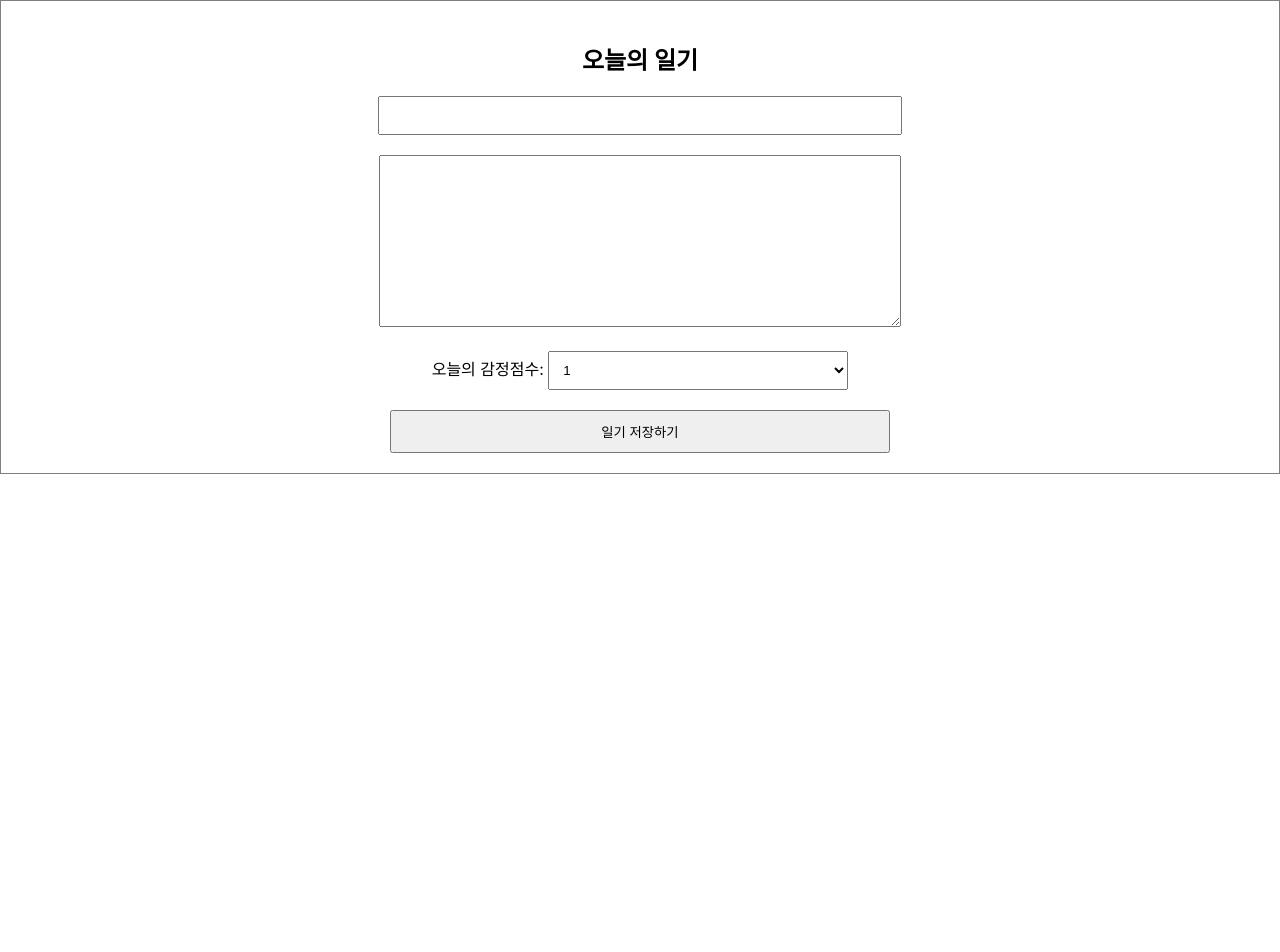
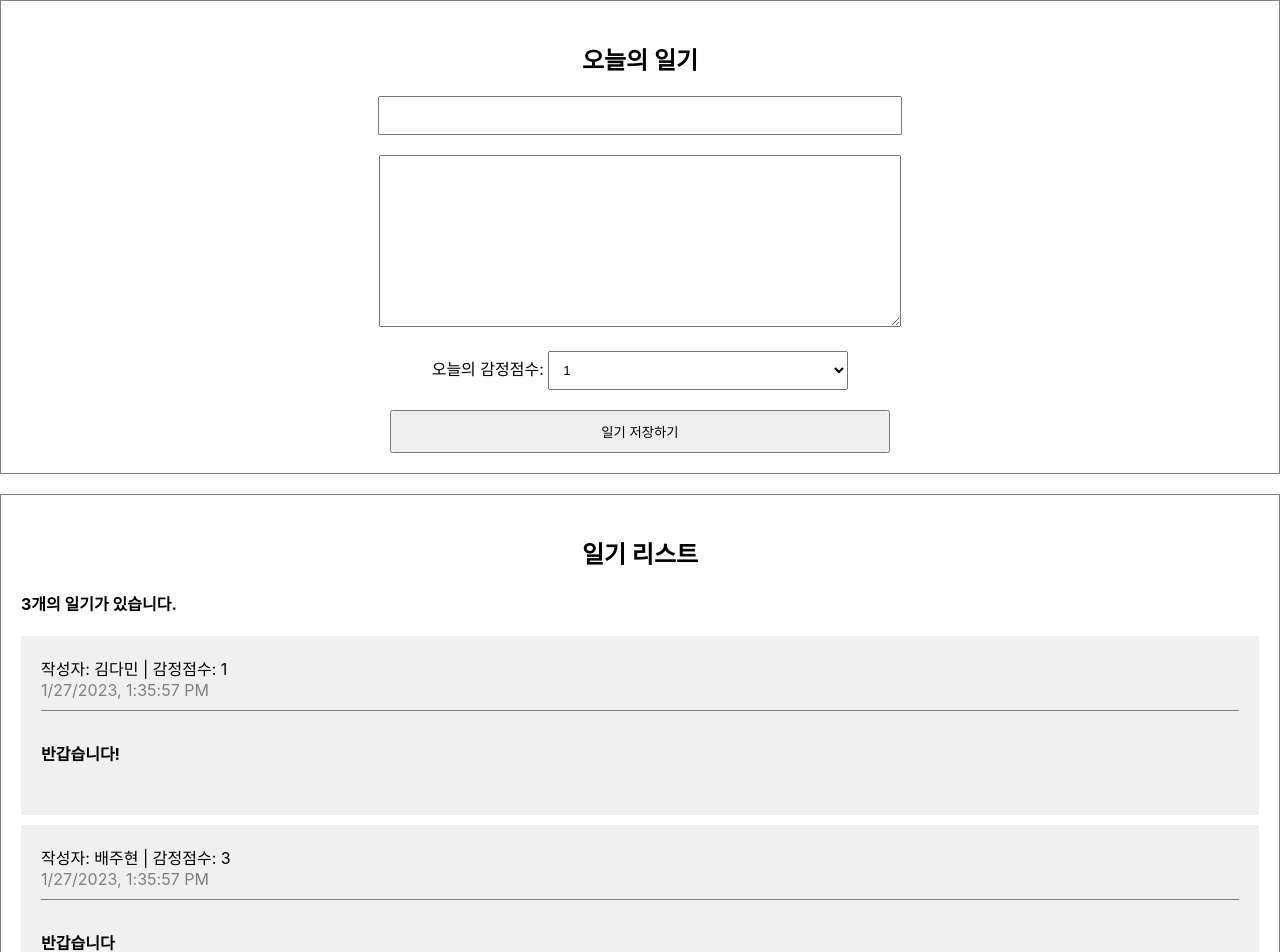
Before and after one commit to dobyming/diary-app, a React (Create React App) app: page / in a window 1280 px wide. Shown: the top 952 px of the page. Before the commit the page ends 800 px from the top, so only its background shows below. Built offline with nearby package versions, Linux system fonts and the light colour scheme.

Commit message:
Add List Rendering

```diff
--- a/src/App.css
+++ b/src/App.css
@@ -25,3 +25,37 @@
   padding: 10px;
   cursor: pointer;
 }
+
+/* DiaryList */
+.DiaryList {
+  border: 1px solid gray;
+  padding: 20px;
+  margin-top: 20px;
+}
+
+.DiaryList h2 {
+  text-align: center;
+}
+
+/* item */
+.DiaryItem {
+  background-color: rgb(240, 240, 240);
+  margin-bottom: 10px;
+  padding: 20px;
+}
+
+.DiaryItem .info{
+  border-bottom: 1px solid gray;
+  padding-bottom: 10px;
+  margin-bottom: 10px;
+}
+
+.DiaryItem .date{
+  color: gray;
+}
+
+.DiaryItem .content{
+  font-weight: bold;
+  margin-bottom: 30px;
+  margin-top: 30px;
+}
--- a/src/App.js
+++ b/src/App.js
@@ -1,10 +1,36 @@
 import './App.css';
 import DiaryEditor from './DiaryEditor';
+import DiaryList from './DiaryList';
 
-function App() {
+const dummyList = [
+  {
+    id: 1,
+    author:"김다민",
+    content: "반갑습니다!",
+    emotion: 1,
+    created_date: new Date().getTime(),
+  },
+  {
+    id: 2,
+    author:"배주현",
+    content: "반갑습니다",
+    emotion: 3,
+    created_date: new Date().getTime(),
+  },
+  {
+    id: 3,
+    author:"강슬기",
+    content: "반갑습니닿!",
+    emotion: 2,
+    created_date: new Date().getTime(),
+  }
+]
+
+const App = () => {
   return (
     <div className="App">
       <DiaryEditor/>
+      <DiaryList diaryList={dummyList}/>
     </div>
   );
 }
--- /dev/null
+++ b/src/DiaryItem.js
@@ -0,0 +1,16 @@
+const DiaryItem = ({id,author,content,emotion,created_date}) => {
+    return (
+        <div className="DiaryItem">
+            <div className="info">
+                <span>작성자: {author} | 감정점수: {emotion}</span>
+                <br/>
+                <span className="date">
+                    {new Date(created_date).toLocaleString()}
+                </span>
+            </div>
+            <div className="content">{content}</div>
+        </div>
+    )
+}
+
+export default DiaryItem;
--- /dev/null
+++ b/src/DiaryList.js
@@ -0,0 +1,21 @@
+import DiaryItem from "./DiaryItem";
+
+const DiaryList = ({diaryList}) => {
+    return (
+        <div className="DiaryList">
+            <h2>일기 리스트</h2>
+            <h4>{diaryList.length}개의 일기가 있습니다.</h4>
+            <div>
+                {diaryList.map((it)=> (
+                    <DiaryItem key = {it.id} {...it}/>
+                ))}
+            </div>
+        </div>
+    );
+}
+
+DiaryList.defaultProps = {
+    diaryList : [],
+}; //prop이 빈 배열로 들어올 때 에러 없이 defaultProps로 처리
+
+export default DiaryList;
```
Also changed, not shown: 1 other file (tests, documents, lock files or other folders).
